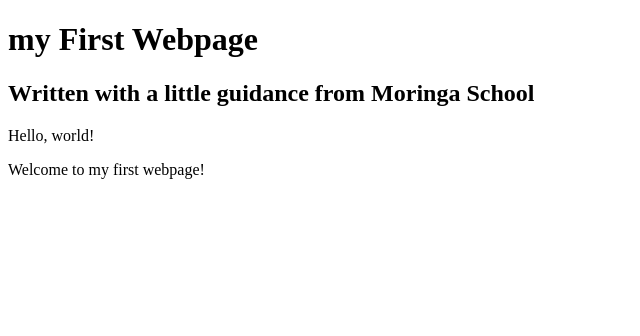
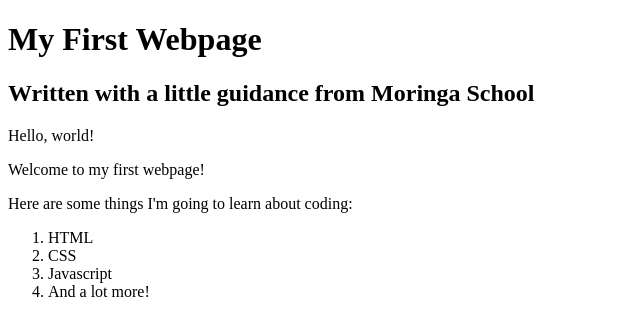
Before and after one commit to QaqaaMadaraka/my-first-webpage, a plain HTML site: page my-first-webpage.html in a window 1280 px wide. Shown: the whole page, without its empty margins (0-640 px from the left). Drawn offline with Linux system fonts and the light colour scheme.

Commit message:
add list elements

```diff
--- a/my-first-webpage.html
+++ b/my-first-webpage.html
@@ -6,11 +6,19 @@
 </head>
 
 <body>
-  <h1>my First Webpage</h1>
+  <h1>My First Webpage</h1>
   <h2>Written with a little guidance from Moringa School</h2>
 
   <p>Hello, world!</p>
   <p>Welcome to my first webpage!</p>
+
+  <p>Here are some things I'm going to learn about coding:</p>
+  <ol>
+    <li>HTML</li>
+    <li>CSS</li>
+    <li>Javascript</li>
+    <li>And a lot more!</li>
+  </ol>
 </body>
 
 </html>
```
